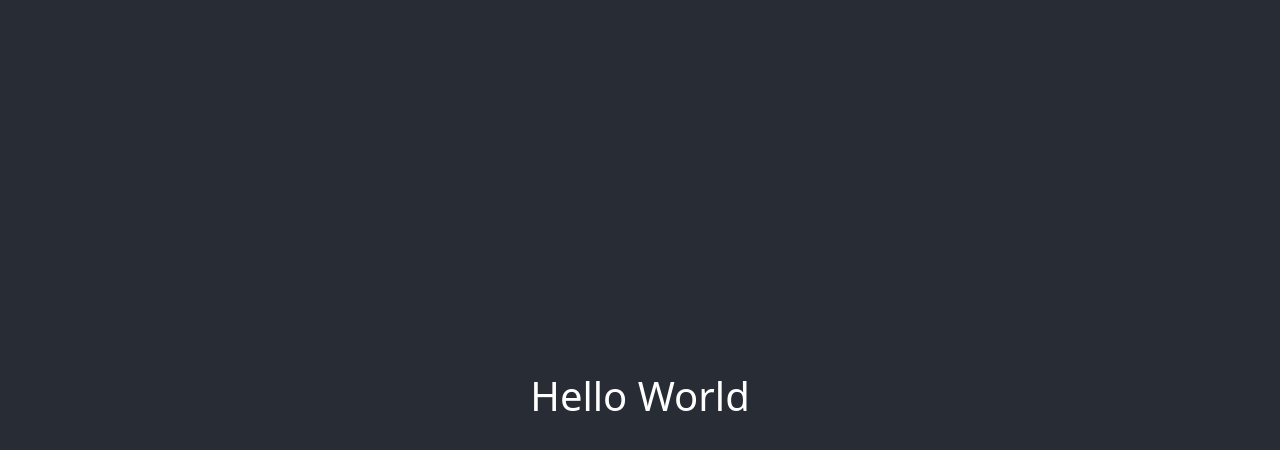
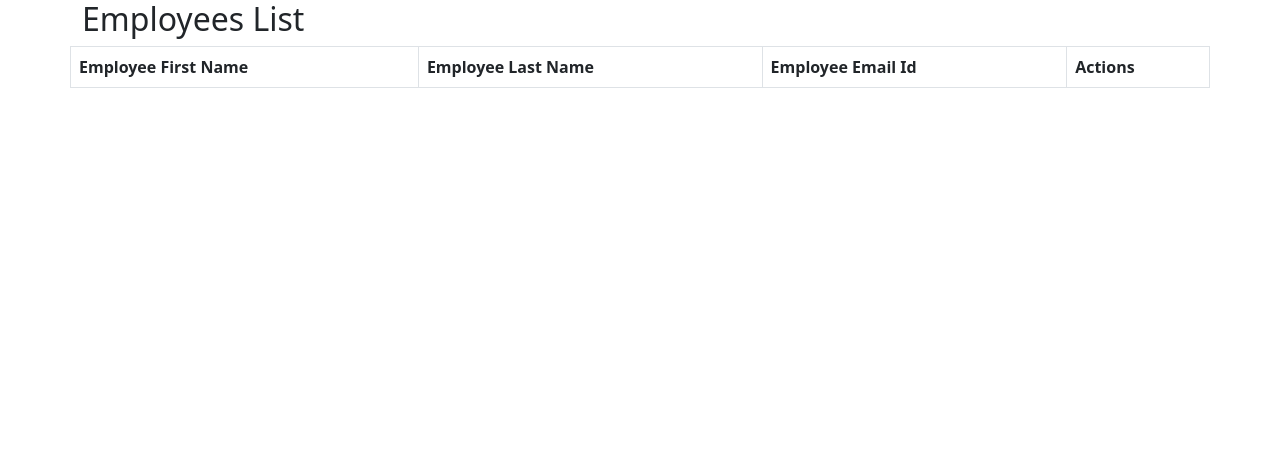
Before and after one commit to fpreviatti/curso-spring-react, a React (Create React App) app in the folder react-frontend/: page / in a window 1280 px wide. Shown: the top 450 px of the page. Built offline with nearby package versions, Linux system fonts and the light colour scheme.

Commit message:
componente da tabela de employees criado e importado no App.js

```diff
--- a/react-frontend/src/App.js
+++ b/react-frontend/src/App.js
@@ -1,14 +1,11 @@
 import logo from './logo.svg';
 import './App.css';
+import ListEmployeeComponent from './components/ListEmployeeComponent';
 
 function App() {
   return (
-    <div className="App">
-      <header className="App-header">
-
-        <h1>Hello World</h1>
-
-      </header>
+    <div className="container">
+        <ListEmployeeComponent/>
     </div>
   );
 }
--- /dev/null
+++ b/react-frontend/src/components/ListEmployeeComponent.jsx
@@ -0,0 +1,65 @@
+import React, { Component } from 'react';
+
+class ListEmployeeComponent extends Component {
+
+    constructor(props) {
+
+        super(props)
+
+        this.state = {
+            employees: []
+        }
+
+    }
+
+
+
+    render() {
+        return (
+            <div>
+
+                <h2 classname="text-center">Employees List</h2>
+
+                <div className="row">
+
+                    <table className="table table-striped table-bordered">
+
+                       <thead>
+
+                            <tr>
+                                <th>Employee First Name</th>
+                                <th>Employee Last Name</th>
+                                <th>Employee Email Id</th>
+                                <th>Actions</th>
+                            </tr>
+
+                       </thead>
+
+                       <tbody>
+
+                        {
+                            this.state.employees.map(
+                                employee =>
+                                <tr key ={employee.id}>
+
+                                    <td>{employee.firstName}</td>
+                                    <td>{employee.lastName}</td>
+                                    <td>{employee.emailId}</td>
+
+                                </tr>
+                            )
+                        }
+
+
+                       </tbody>
+
+                    </table>
+
+                </div>
+
+            </div>
+        );
+    }
+}
+
+export default ListEmployeeComponent;
```
